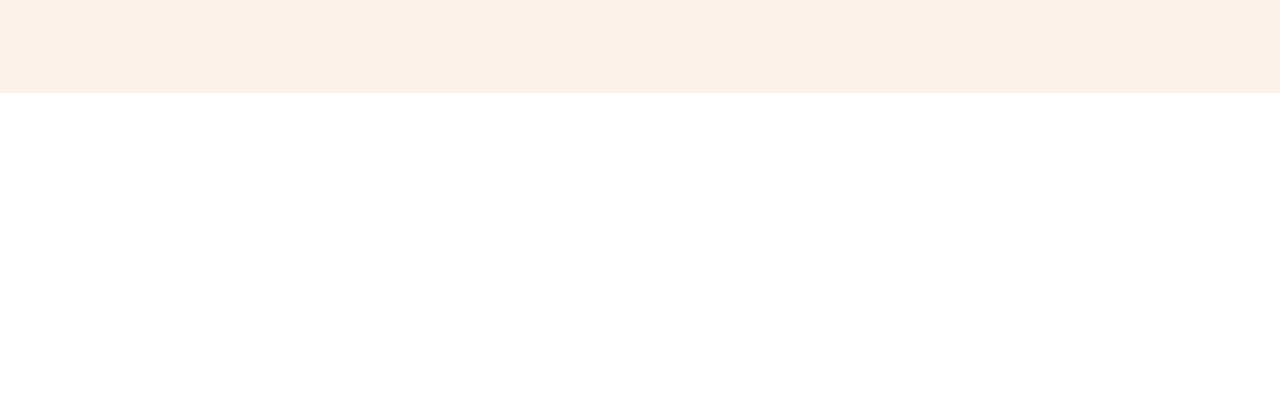
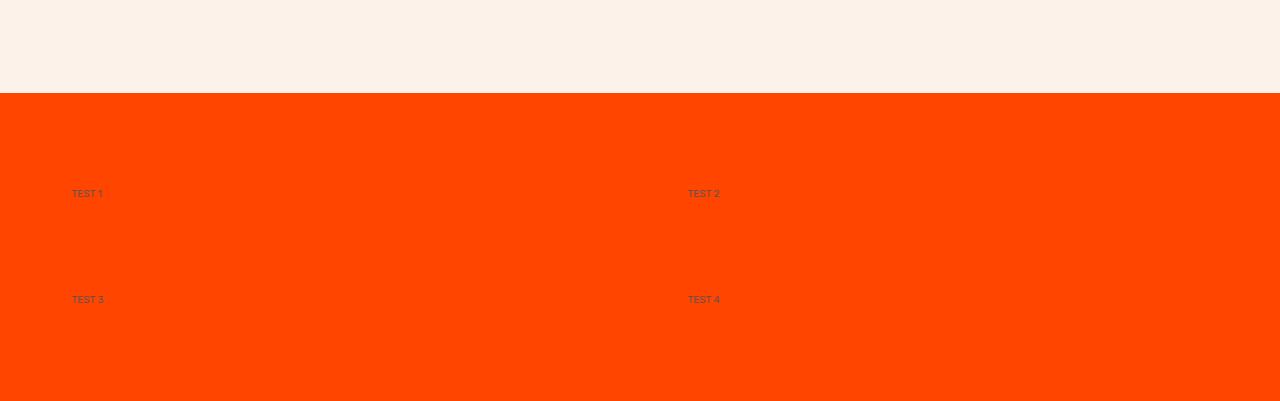
Before and after one commit to LIONSHI01/omnifood, a plain HTML site: page index.html in a window 1280 px wide. Shown: the part 667-1068 px from the top of the page. Before the commit the page ends 800 px from the top, so only its background shows below. Drawn offline with Linux system fonts and the light colour scheme.

Commit message:
add reusable grid css

```diff
--- a/css/style.css
+++ b/css/style.css
@@ -59,6 +59,23 @@ body {
 /**********************************/
 /* GENERAL REUSABLE COMPONENTS */
 /**********************************/
+.container {
+  max-width: 120rem;
+  padding: 0 3.2rem;
+  margin: 0 auto;
+}
+
+.grid {
+  display: grid;
+  gap: 9.6rem;
+}
+
+.grid--2--cols {
+  grid-template-columns: repeat(2, 1fr);
+}
+.grid--3--cols {
+  grid-template-columns: repeat(3, 1fr);
+}
 
 .heading-primary {
   font-size: 5.2rem;
@@ -237,3 +254,12 @@ body {
   color: #cf711f;
   font-weight: 700;
 }
+
+/**********************************/
+/* HOW IT WORKS SECTION */
+/**********************************/
+
+.section-how {
+  padding: 9.6rem 0;
+  background-color: orangered;
+}
--- a/index.html
+++ b/index.html
@@ -67,6 +67,14 @@
           </div>
         </div>
       </section>
+      <section class="section-how">
+        <div class="container grid grid--2--cols">
+          <div>TEST 1</div>
+          <div>TEST 2</div>
+          <div>TEST 3</div>
+          <div>TEST 4</div>
+        </div>
+      </section>
     </main>
   </body>
 </html>
```
